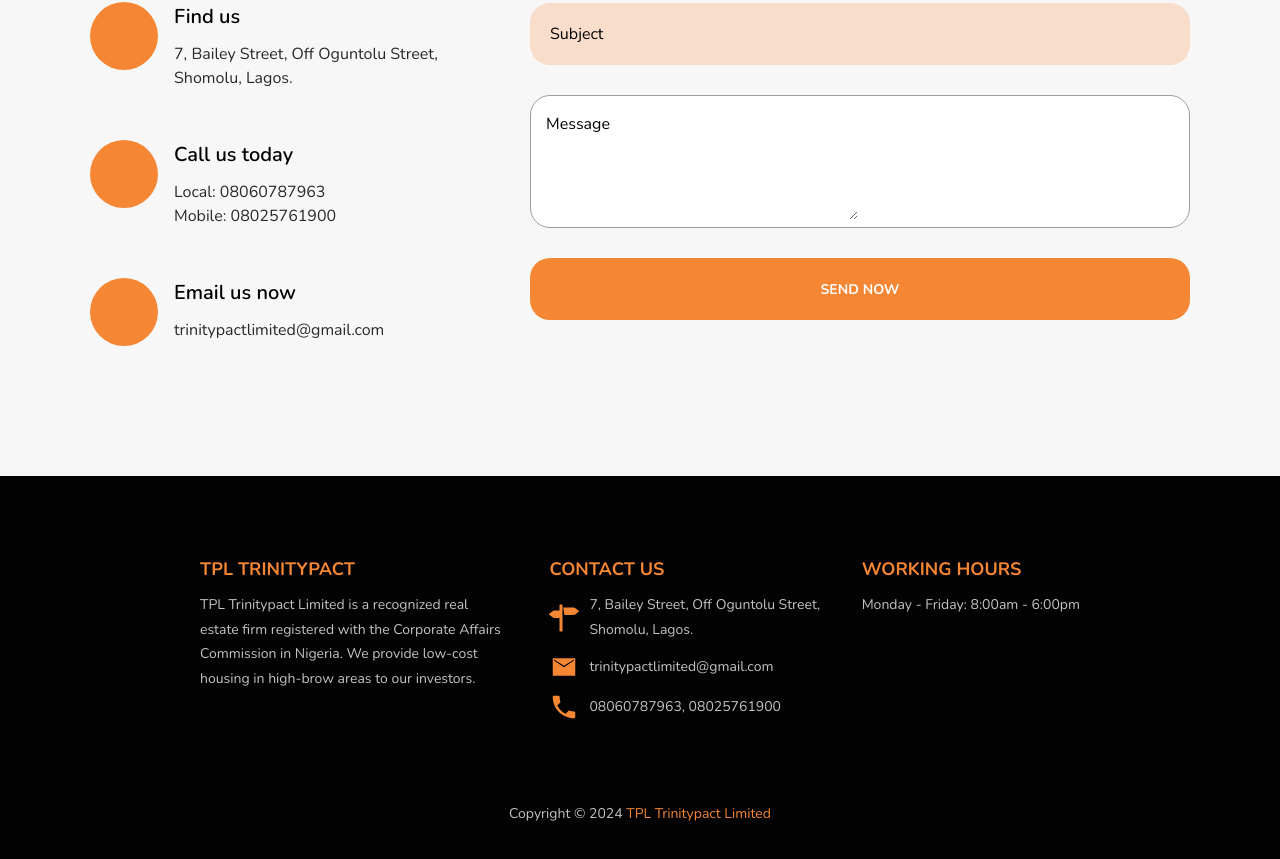
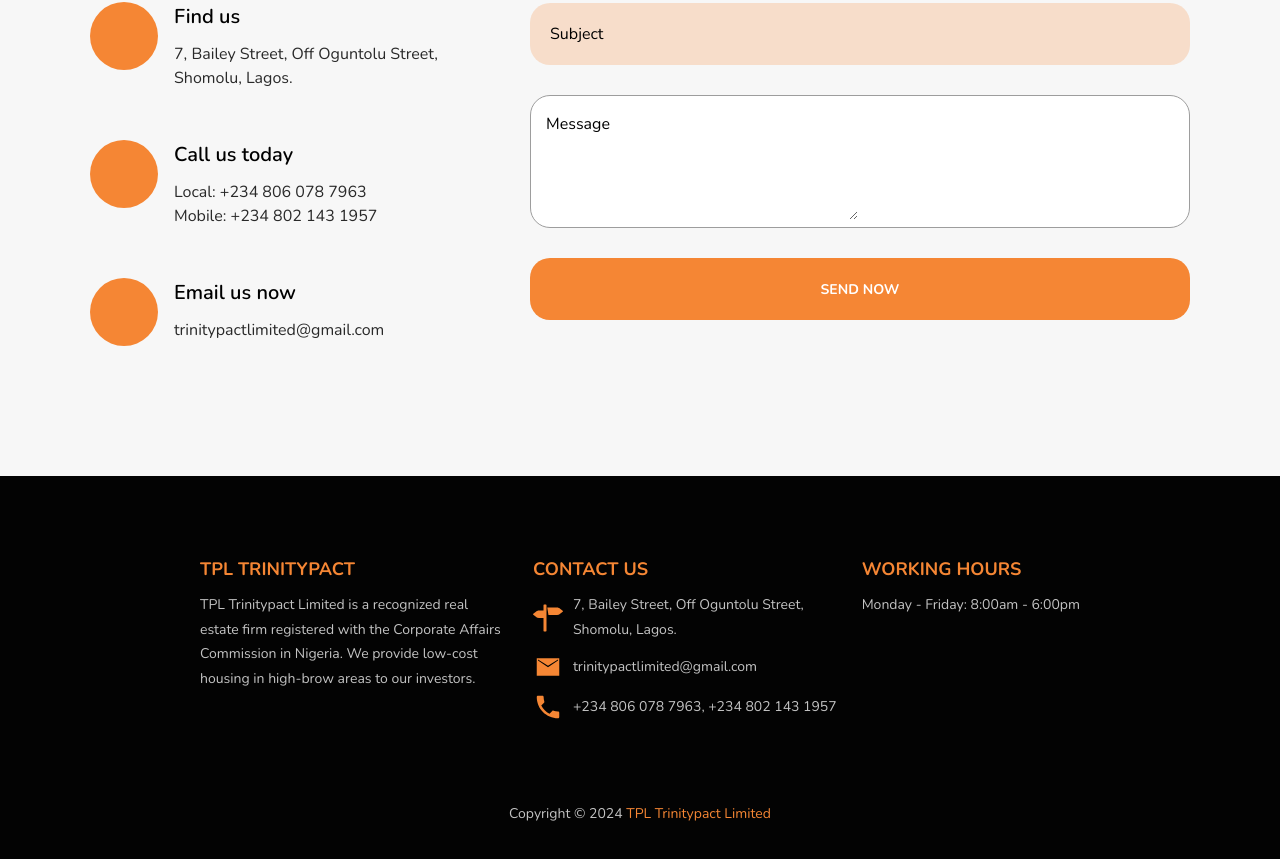
Before and after one commit to demilade211/trinitypactV2, a Next.js app: page /contact in a window 1280 px wide. Shown: the part 856-1715 px from the top of the page. Built offline with nearby package versions, Linux system fonts and the light colour scheme.

Commit message:
added correct contact info

```diff
--- a/app/contact/subcomponents/FormSection.jsx
+++ b/app/contact/subcomponents/FormSection.jsx
@@ -40,8 +40,8 @@
                         <div className='det'>
                             <h2>Call us today</h2>
                             <p>
-                                Local: 08060787963<br />
-                                Mobile: 08025761900
+                                Local: +234 806 078 7963<br />
+                                Mobile: +234 802 143 1957
                             </p>
                         </div>
                     </div>
--- a/components/Footer.jsx
+++ b/components/Footer.jsx
@@ -38,7 +38,7 @@
                     </div>
                     <div className='call'>
                         <img src="/images/components/phone.svg" alt="img" />
-                        <p>08060787963, 08025761900</p>
+                        <p>+234 806 078 7963, +234 802 143 1957</p>
                     </div>
                 </div>
                 <div className='third'>
```
